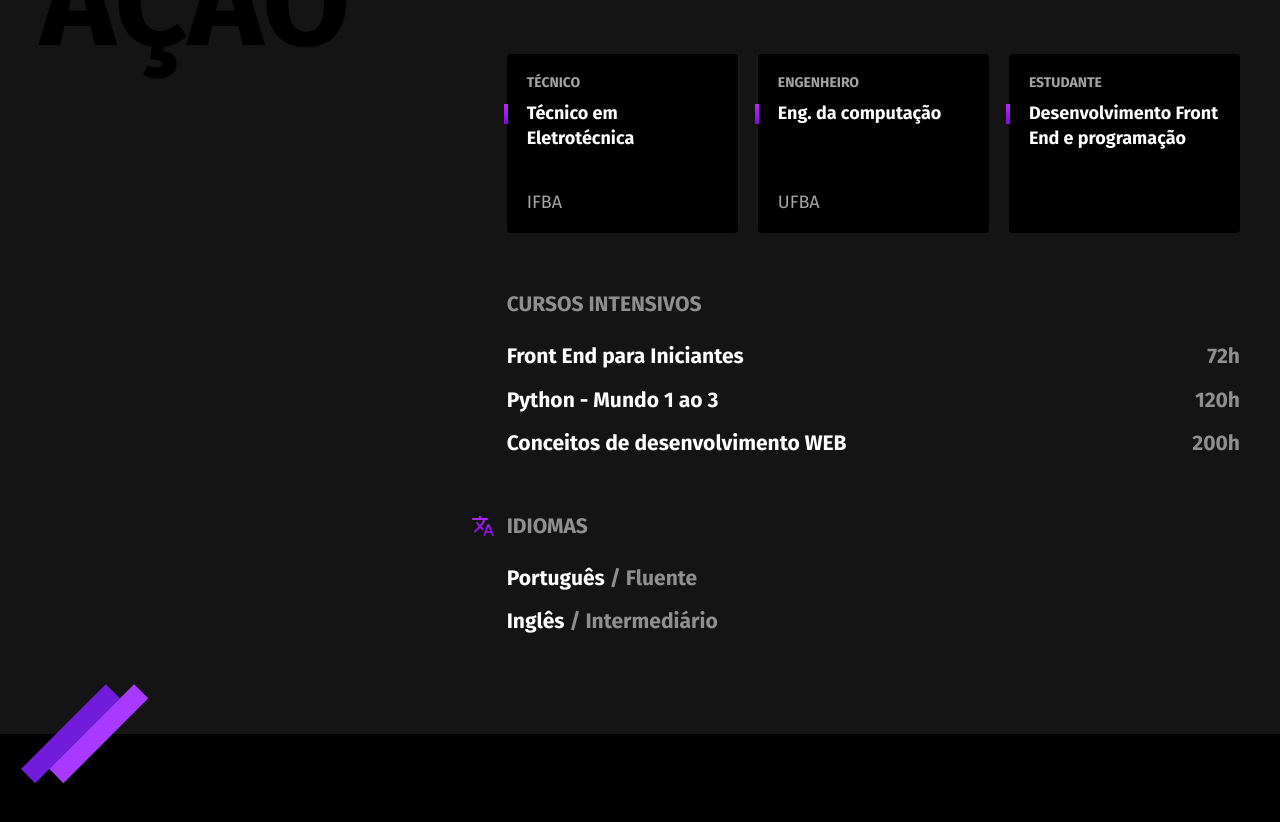
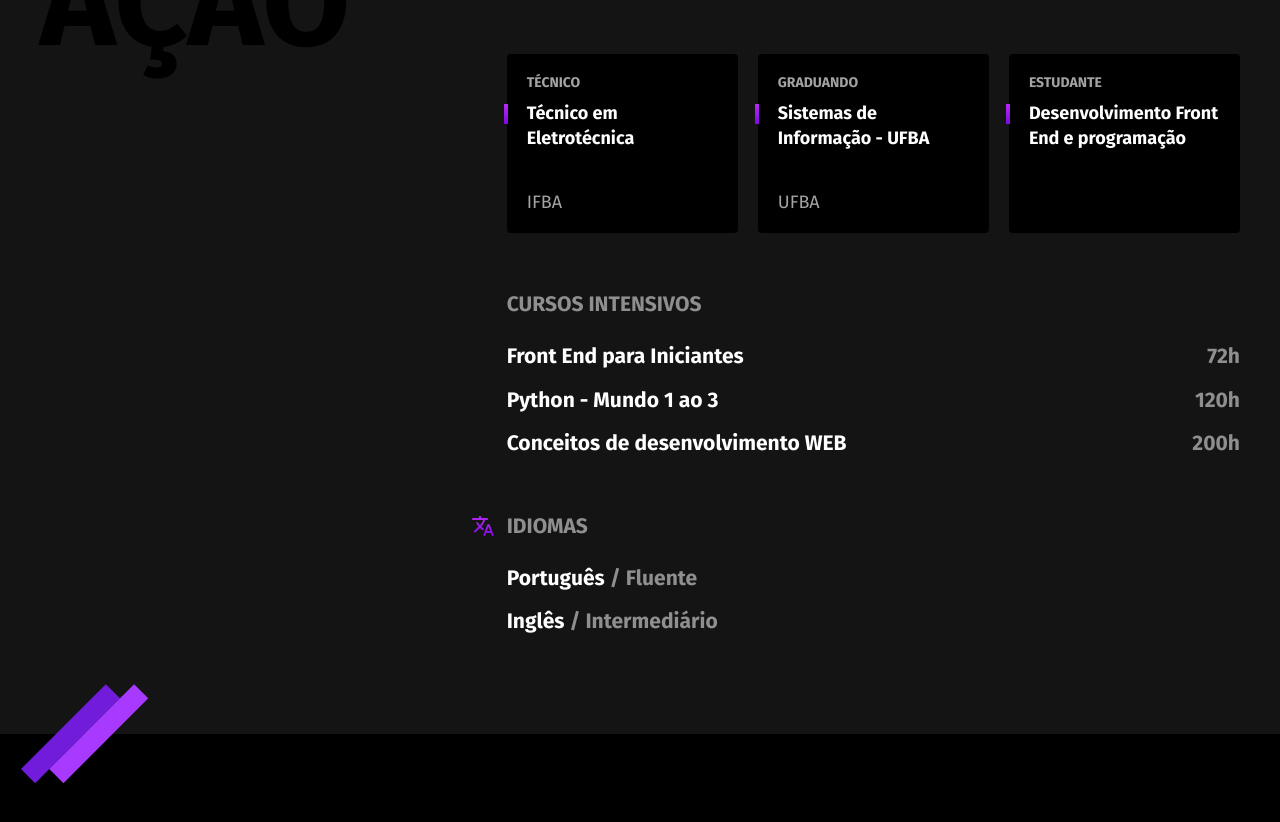
Before and after one commit to alissonmds00/alissonmds00.github.io, a plain HTML site: page index.html in a window 1280 px wide. Shown: the part 2099-2921 px from the top of the page. Drawn offline with Linux system fonts and the light colour scheme.

Commit message:
Update index.html

```diff
--- a/index.html
+++ b/index.html
@@ -110,8 +110,8 @@
                         </div>
 
                         <div class="curso">
-                            <h3>ENGENHEIRO</h3>
-                            <h4>Eng. da computação</h4>
+                            <h3>GRADUANDO</h3>
+                            <h4>Sistemas de Informação - UFBA</h4>
                             <span>UFBA</span>
                         </div>
 
```
